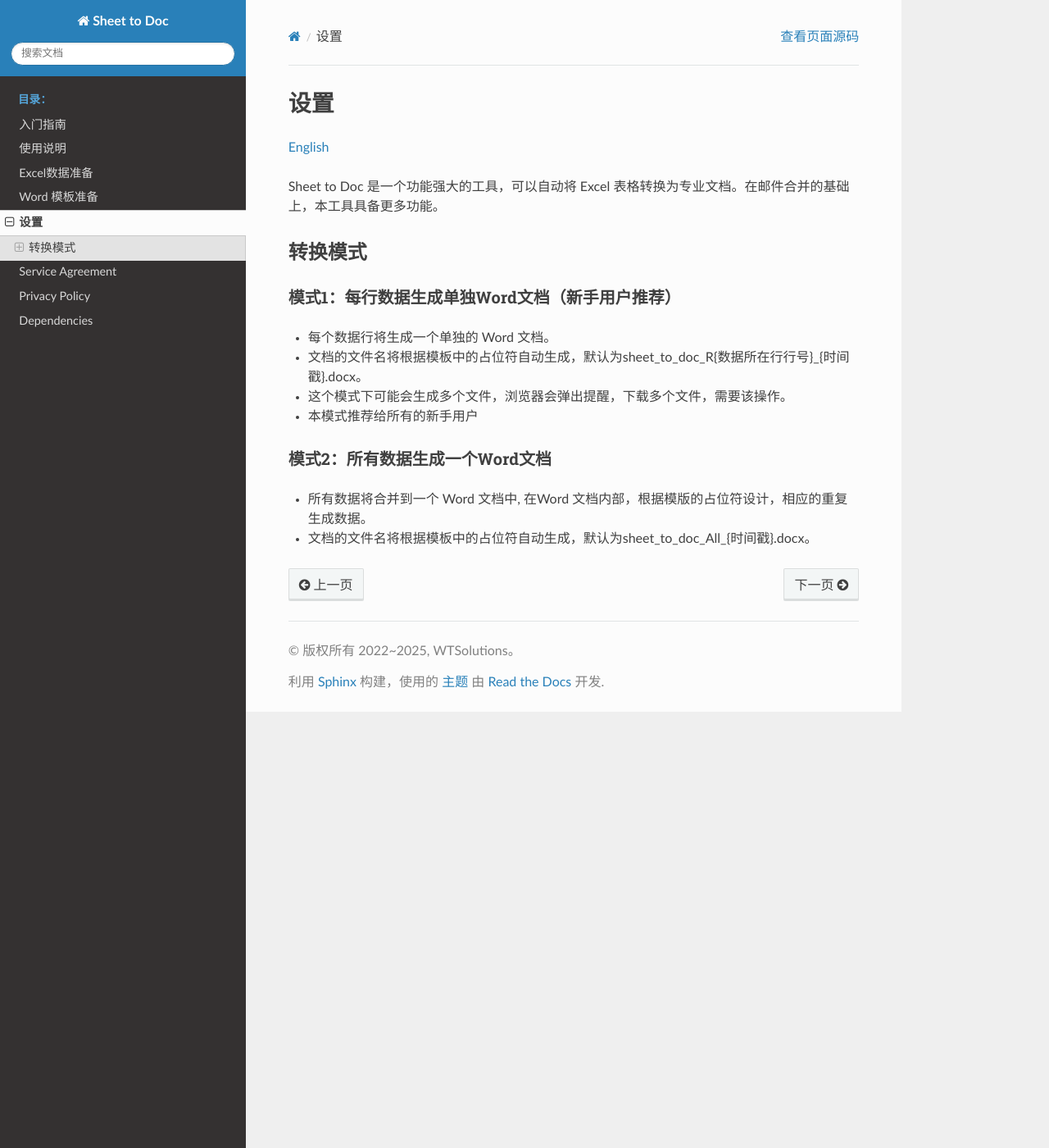
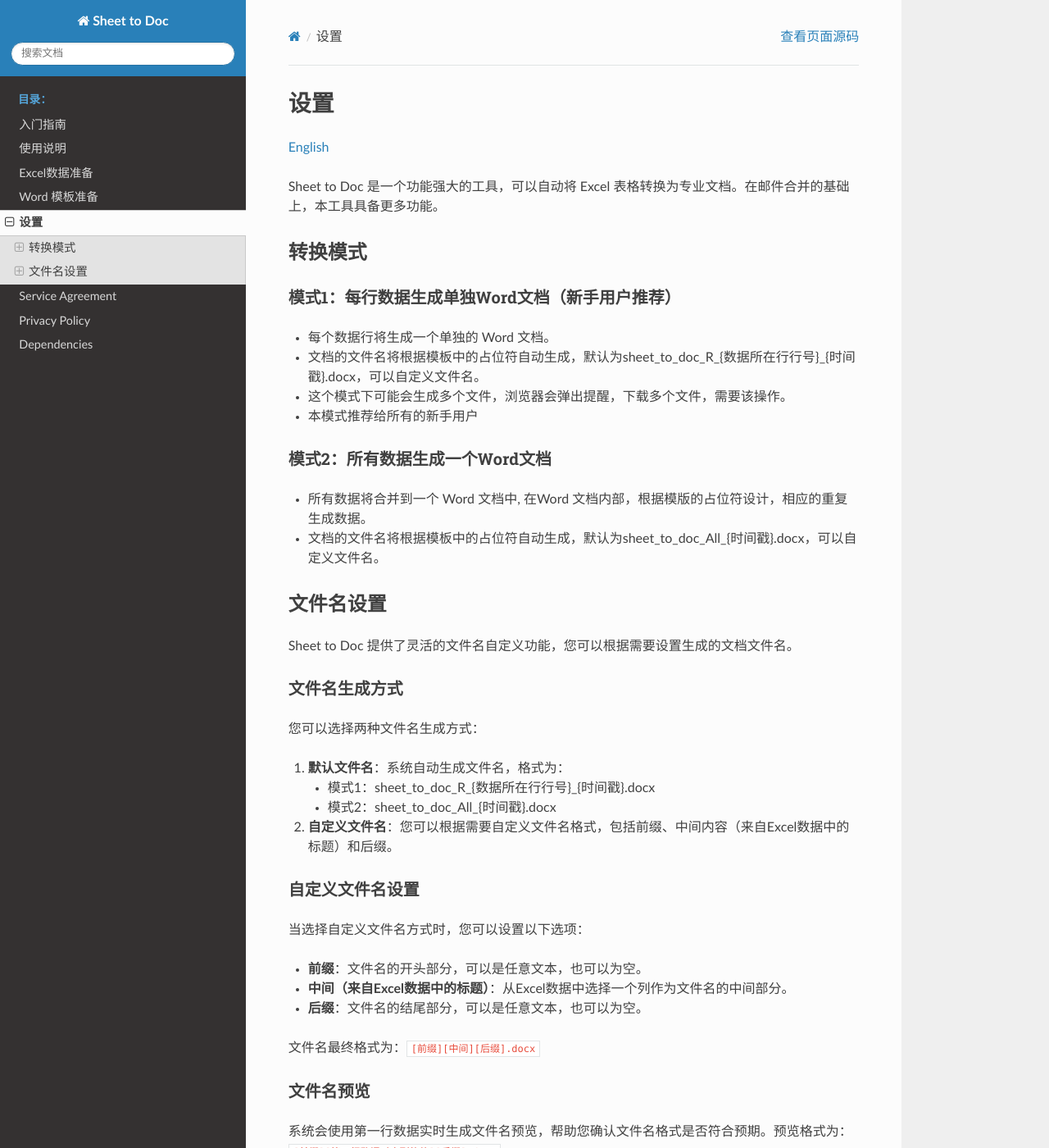
Before and after one commit to he-yang/sheet-to-doc-zh-cn, a Sphinx documentation site: the page built from source/Settings.md, in a window 1280 px wide and 1400 px high. Shown: the whole window at 82% size. Built offline with Sphinx 7.4.7 and the Read the Docs theme 3.1.0, drawn with Linux system fonts in a browser that asks for light colours; some of the changed text lies outside the part shown.

Commit message:
add intro to custom filename

```diff
--- a/source/Settings.md
+++ b/source/Settings.md
@@ -9,14 +9,75 @@
 ### 模式1：每行数据生成单独Word文档（新手用户推荐）
 
 - 每个数据行将生成一个单独的 Word 文档。
-- 文档的文件名将根据模板中的占位符自动生成，默认为sheet_to_doc_R{数据所在行行号}_{时间戳}.docx。
+- 文档的文件名将根据模板中的占位符自动生成，默认为sheet_to_doc_R_{数据所在行行号}_{时间戳}.docx，可以自定义文件名。
 - 这个模式下可能会生成多个文件，浏览器会弹出提醒，下载多个文件，需要该操作。
 - 本模式推荐给所有的新手用户
 
 ### 模式2：所有数据生成一个Word文档
 
 - 所有数据将合并到一个 Word 文档中, 在Word 文档内部，根据模版的占位符设计，相应的重复生成数据。
-- 文档的文件名将根据模板中的占位符自动生成，默认为sheet_to_doc_All_{时间戳}.docx。
+- 文档的文件名将根据模板中的占位符自动生成，默认为sheet_to_doc_All_{时间戳}.docx，可以自定义文件名。
+
+## 文件名设置
+
+Sheet to Doc 提供了灵活的文件名自定义功能，您可以根据需要设置生成的文档文件名。
+
+### 文件名生成方式
+
+您可以选择两种文件名生成方式：
+
+1. **默认文件名**：系统自动生成文件名，格式为：
+   - 模式1：sheet_to_doc_R_{数据所在行行号}_{时间戳}.docx
+   - 模式2：sheet_to_doc_All_{时间戳}.docx
+
+2. **自定义文件名**：您可以根据需要自定义文件名格式，包括前缀、中间内容（来自Excel数据中的标题）和后缀。
+
+### 自定义文件名设置
+
+当选择自定义文件名方式时，您可以设置以下选项：
+
+- **前缀**：文件名的开头部分，可以是任意文本，也可以为空。
+- **中间（来自Excel数据中的标题）**：从Excel数据中选择一个列作为文件名的中间部分。
+- **后缀**：文件名的结尾部分，可以是任意文本，也可以为空。
+
+文件名最终格式为：`[前缀][中间][后缀].docx`
+
+### 文件名预览
+
+系统会使用第一行数据实时生成文件名预览，帮助您确认文件名格式是否符合预期。预览格式为：`[前缀][第一行数据对应列的值][后缀].docx`
+
+### 自定义文件名示例
+
+以下是几个自定义文件名的实际例子，帮助您更好地理解如何使用这个功能：
+
+#### 示例1：使用姓名作为文件名
+
+- 前缀：`员工_`
+- 中间（来自数据）：选择包含员工姓名的列（例如：姓名列的值为"张三"）
+- 后缀：`_档案`
+- 生成的文件名：`员工_张三_档案.docx`
+
+#### 示例2：使用ID作为文件名
+
+- 前缀：`合同_`
+- 中间（来自数据）：选择包含合同ID的列（例如：合同ID列的值为"CON2024001"）
+- 后缀：空
+- 生成的文件名：`合同_CON2024001.docx`
+
+#### 示例3：使用日期和姓名组合
+
+- 前缀：`报告_`
+- 中间（来自数据）：选择包含报告日期的列（例如：日期列的值为"2024-05-20"）
+- 后缀：`_张三`
+- 生成的文件名：`报告_2024-05-20_张三.docx`
+
+#### 示例4：使用产品名称和版本号
+
+- 前缀：空
+- 中间（来自数据）：选择包含产品名称的列（例如：产品名列的值为"SheetToDoc"）
+- 后缀：`_v1.2.0`
+- 生成的文件名：`SheetToDoc_v1.2.0.docx`
+
 
 <script async src="https://pagead2.googlesyndication.com/pagead/js/adsbygoogle.js?client=ca-pub-8772217510669640"
      crossorigin="anonymous"></script>
```
